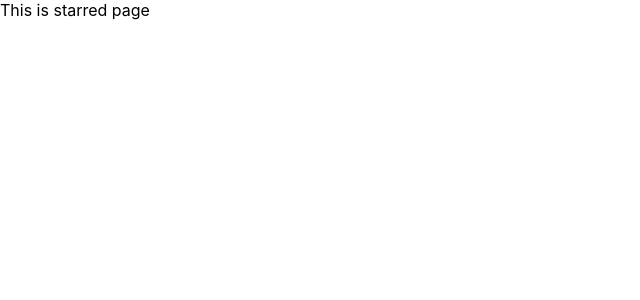
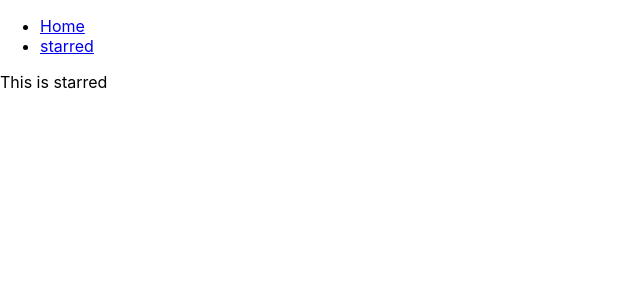
Before and after one commit to Manasa1225/box-office, a React (Create React App) app: page /starred in a window 1280 px wide. Shown: the top 300 px of the page, without its empty margins (0-640 px from the left). Built offline with nearby package versions, Linux system fonts and the light colour scheme.

Commit message:
added navbar and created page components

```diff
--- a/src/App.js
+++ b/src/App.js
@@ -1,17 +1,26 @@
 import React from 'react';
 import { Switch, Route } from 'react-router-dom';
 
+import Navs from './components/Navs';
+import Home from './pages/Home';
+import Starred from './pages/Starred';
+
 function App() {
   return (
+    <div>
+      <Navs />
       <Switch>
         <Route exact path="/">
-        This is Home page
+          <Home />
         </Route>
         <Route exact path="/starred">
-        This is starred page
+          <Starred />
         </Route>
-      <Route>This is 404 page</Route>
+        <Route>
+          <div>Not found</div>
+        </Route>
       </Switch>
+    </div>
   );
 }
 
--- /dev/null
+++ b/src/components/Navs.js
@@ -0,0 +1,23 @@
+import React from 'react';
+import { Link } from 'react-router-dom';
+
+const LINKS = [
+  { to: '/', text: 'Home' },
+  { to: '/starred', text: 'starred' },
+];
+
+const Navs = () => {
+  return (
+    <div>
+      <ul>
+        {LINKS.map(item => (
+          <li key={item.to}>
+            <Link to={item.to}>{item.text}</Link>
+          </li>
+        ))}
+      </ul>
+    </div>
+  );
+};
+
+export default Navs;
--- /dev/null
+++ b/src/pages/Home.js
@@ -0,0 +1,7 @@
+import React from 'react';
+
+const Home = () => {
+  return <div>This is Home</div>;
+};
+
+export default Home;
--- /dev/null
+++ b/src/pages/Starred.js
@@ -0,0 +1,7 @@
+import React from 'react';
+
+const Starred = () => {
+  return <div>This is starred</div>;
+};
+
+export default Starred;
```
Also changed, not shown: 1 other file (tests, documents, lock files or other folders). Lines whose indentation alone changed are shown as unchanged.
